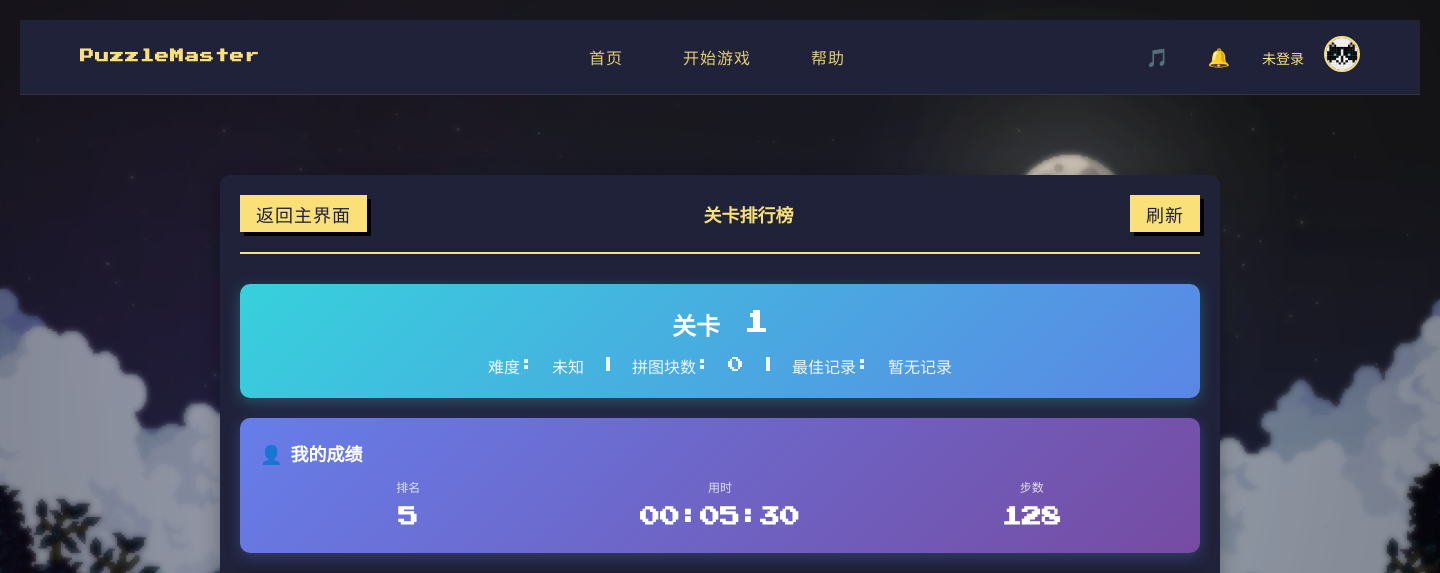
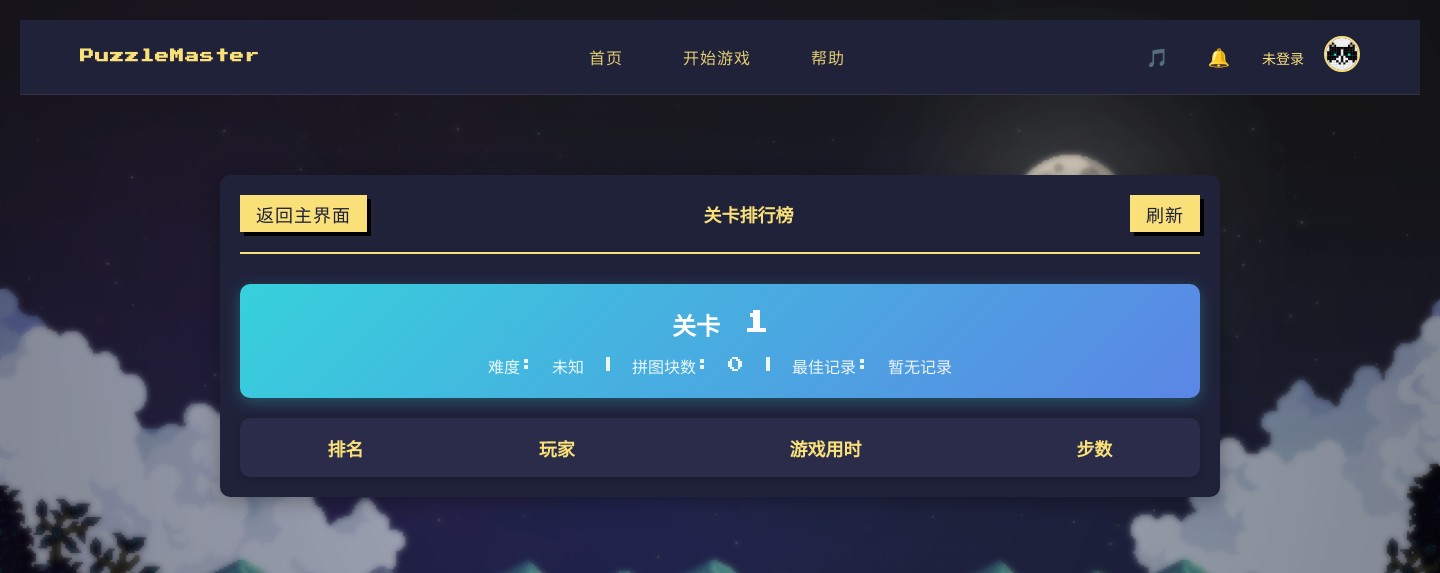
Before and after one commit to xiaobai-cn21/pintu, a Flask app: page /level_rank in a window 1440 px wide. Shown: the top 573 px of the page. Run offline with Flask 3, Linux system fonts and the light colour scheme; data that the repository does not hold is empty; parts of the project's set-up code (start-up, migrations or seed data) failed here and were passed over; some web fonts are replaced.

Commit message:
合并caokaiqi的更新

```diff
--- a/templates/level_rank.html
+++ b/templates/level_rank.html
@@ -73,15 +73,7 @@
             <div class="level-details" id="currentLevelDetails">难度: 中等 | 拼图块数: 36 | 最佳记录: 00:03:45</div>
         </div>
 
-        <!-- 我的排名卡片 -->
-        <div id="myRankCard" class="my-rank-card" style="display:block;">
-            <div class="my-rank-title">我的成绩</div>
-            <div class="my-rank-info">
-                <div class="my-rank-item"><div class="my-rank-label">排名</div><div class="my-rank-value" id="myRank">5</div></div>
-                <div class="my-rank-item"><div class="my-rank-label">用时</div><div class="my-rank-value" id="myTotalTime">00:05:30</div></div>
-                <div class="my-rank-item"><div class="my-rank-label">步数</div><div class="my-rank-value" id="myTotalSteps">128</div></div>
-            </div>
-        </div>
+
 
         <!-- 排行榜表格 -->
         <div id="rankTableContainer" style="display:block;">
@@ -104,7 +96,7 @@
                 this.refreshBtn = document.getElementById('refreshBtn');
                 this.currentLevelName = document.getElementById('currentLevelName');
                 this.currentLevelDetails = document.getElementById('currentLevelDetails');
-                this.myRankCard = document.getElementById('myRankCard');
+
                 this.rankTableBody = document.getElementById('rankTableBody');
                 this.loadingMessage = document.getElementById('loadingMessage');
                 this.errorMessage = document.getElementById('errorMessage');
@@ -162,8 +154,7 @@ async initPage() {
 
         // 3. 所有数据加载完成，显示正常内容
         this.hideAll();
-        this.rankTableContainer.style.display = 'block';
-        this.myRankCard.style.display = 'block';
+                this.rankTableContainer.style.display = 'block';
     } catch (e) {
         console.error('初始化页面失败:', e);
         // 异常时，保持错误提示状态
@@ -253,8 +244,7 @@ updateLevelInfo() {
 
                         if (rankingData.length > 0) {
                             this.hideAll();
-                            this.rankTableContainer.style.display = 'block';
-                            this.myRankCard.style.display = 'block';
+                this.rankTableContainer.style.display = 'block';
                         } else {
                             // 如果没有排名数据，显示空数据状态
                             this.showEmpty();
@@ -273,10 +263,7 @@ updateLevelInfo() {
             displayRankList(list) {
                 this.rankTableBody.innerHTML = '';
 
-                // 无论列表是否为空，都设置"我的排名"信息的默认值
-                document.getElementById('myRank').textContent = '-';
-                document.getElementById('myTotalTime').textContent = '00:00:00';
-                document.getElementById('myTotalSteps').textContent = '0';
+
 
                 // 只有当列表不为空时才渲染排名表格
                 if (list && list.length > 0) {
@@ -338,7 +325,6 @@ showError(customMsg = '❌ 加载失败，请稍后重试') {
                 this.errorMessage.style.display = 'none';
                 this.emptyMessage.style.display = 'none';
                 this.rankTableContainer.style.display = 'none';
-                this.myRankCard.style.display = 'none';
             }
         }
 
```
Also changed, not shown: static/js/script.js (+16 -23 lines), static/uploads/f039253bb73343549282532104195a44.png (added).
